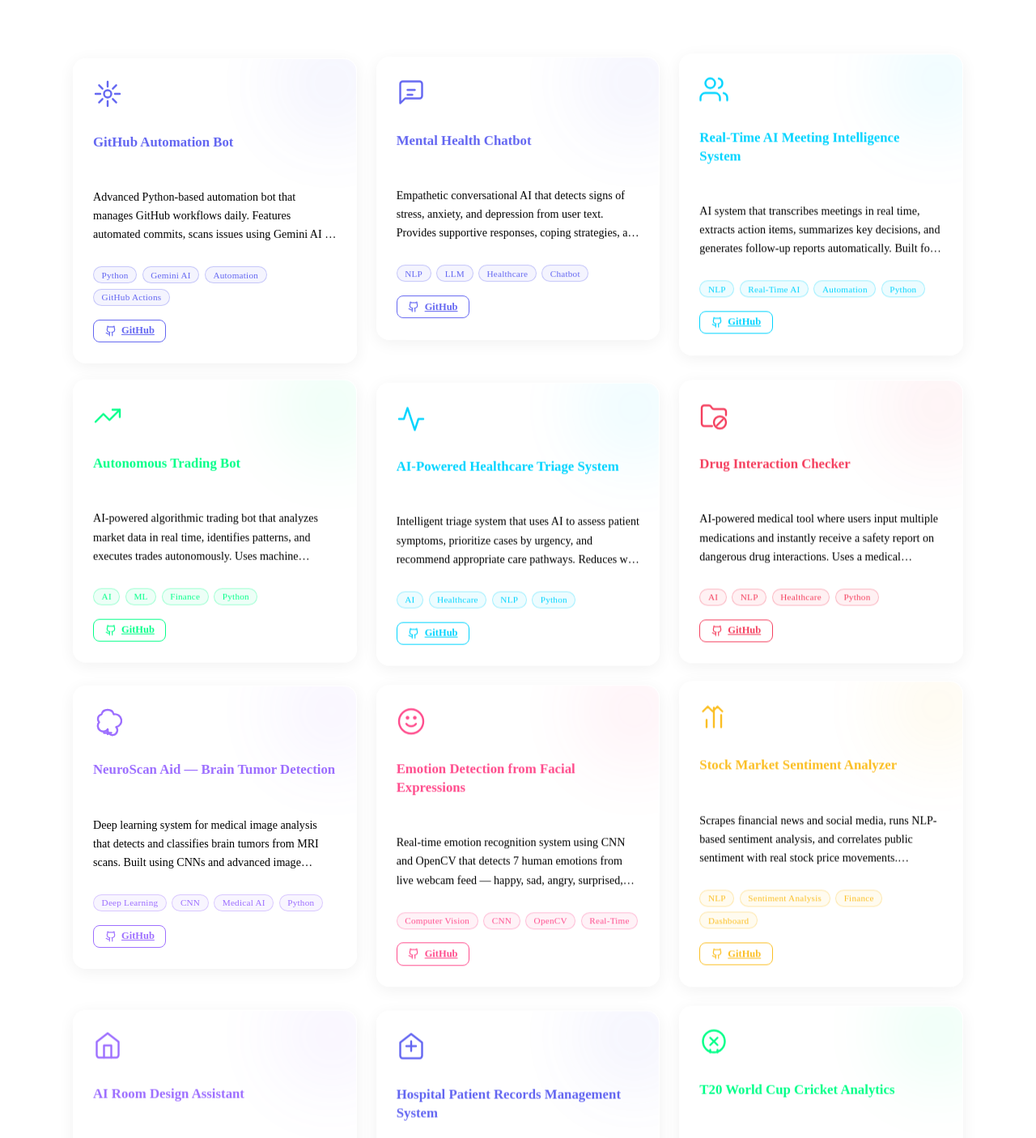
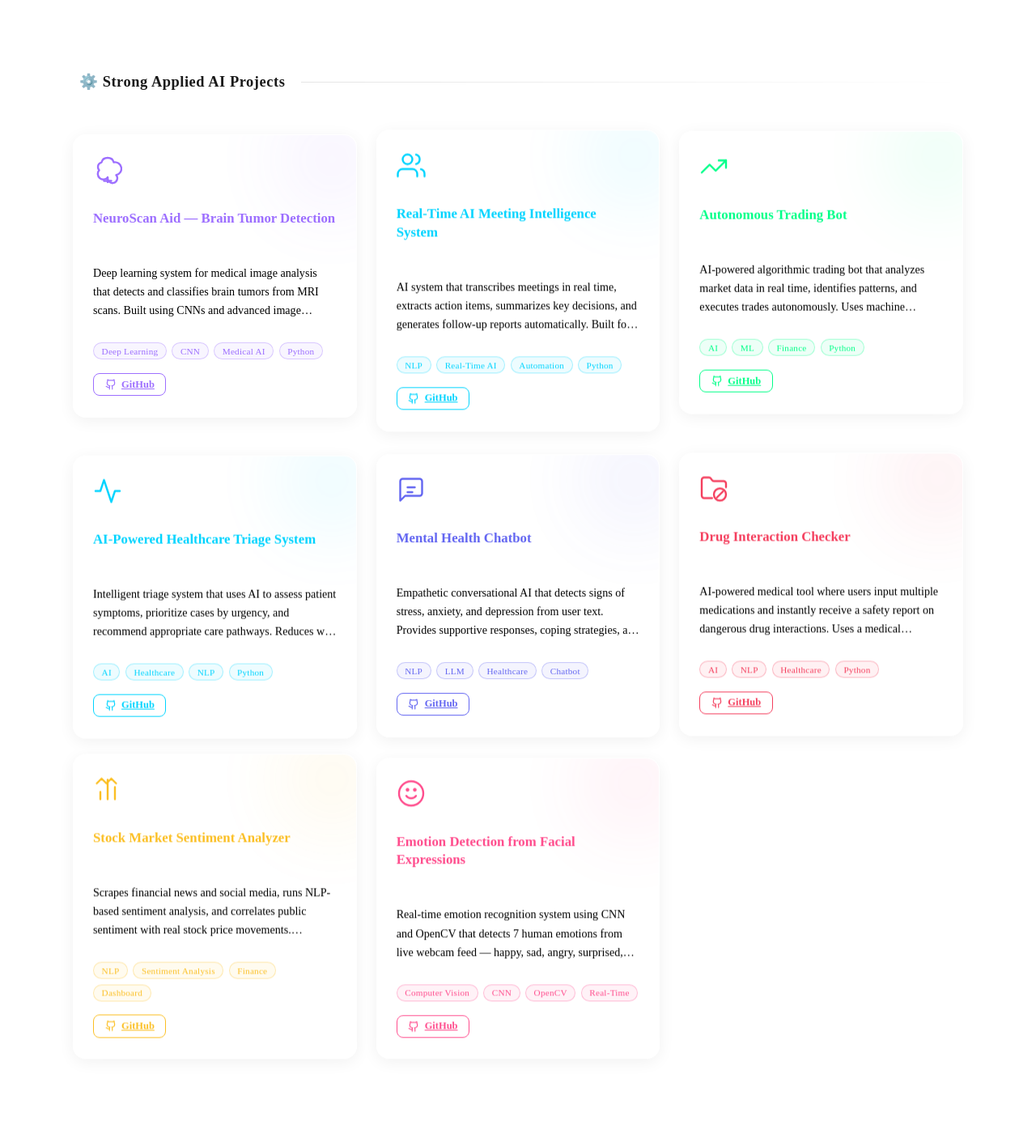
Before and after one commit to rishavm003/rishav-portfolio, a React (Vite) app: page / in a window 1280 px wide. Shown: the part 3920-5326 px from the top of the page at 81% size. Built offline with nearby package versions, Linux system fonts and the light colour scheme; no server answers; the HTML template or start-up script is replaced by a standard one.

Commit message:
feat: rearrange projects into categories with headers

```diff
--- a/src/data/portfolioData.js
+++ b/src/data/portfolioData.js
@@ -40,24 +40,15 @@ export const portfolioData = {
   },
   projects: [
     {
-      title: "GitHub Automation Bot",
-      description: "Advanced Python-based automation bot that manages GitHub workflows daily. Features automated commits, scans issues using Gemini AI to generate intelligent draft replies, and produces detailed daily performance reports.",
-      tags: ["Python", "Gemini AI", "Automation", "GitHub Actions"],
-      github: "https://github.com/rishavm003/Github-Automation",
-      accent: "#6366f1",
-      icon: "automation",
+      title: "NeuroScan Aid — Brain Tumor Detection",
+      description: "Deep learning system for medical image analysis that detects and classifies brain tumors from MRI scans. Built using CNNs and advanced image processing techniques, achieving high accuracy to assist radiologists in faster and more reliable diagnosis.",
+      tags: ["Deep Learning", "CNN", "Medical AI", "Python"],
+      github: "https://github.com/rishavm003/Medical-Image-Analysis",
+      accent: "#9d6fff",
+      icon: "brain",
+      category: "⚙️ Strong Applied AI Projects",
       floatDuration: "7s",
-      floatDelay: "0.2s"
-    },
-    {
-      title: "Mental Health Chatbot",
-      description: "Empathetic conversational AI that detects signs of stress, anxiety, and depression from user text. Provides supportive responses, coping strategies, and recommends professional resources when needed.",
-      tags: ["NLP", "LLM", "Healthcare", "Chatbot"],
-      github: "https://github.com/rishavm003/Mental-Health-Chatbot",
-      accent: "#6366f1",
-      icon: "chatbot",
-      floatDuration: "6.5s",
-      floatDelay: "1.6s"
+      floatDelay: "0s"
     },
     {
       title: "Real-Time AI Meeting Intelligence System",
@@ -66,6 +57,7 @@ export const portfolioData = {
       github: "https://github.com/rishavm003/Real-Time-AI-Meeting-Intelligence-System",
       accent: "#00d4ff",
       icon: "meeting",
+      category: "⚙️ Strong Applied AI Projects",
       floatDuration: "6s",
       floatDelay: "3s"
     },
@@ -76,6 +68,7 @@ export const portfolioData = {
       github: "https://github.com/rishavm003/Autonomous-Trading-Bot",
       accent: "#00ff88",
       icon: "trading",
+      category: "⚙️ Strong Applied AI Projects",
       floatDuration: "8s",
       floatDelay: "1.2s"
     },
@@ -86,8 +79,20 @@ export const portfolioData = {
       github: "https://github.com/rishavm003/AI-Powered-Healthcare-Triage-System",
       accent: "#00d4ff",
       icon: "health",
+      category: "⚙️ Strong Applied AI Projects",
       floatDuration: "6s",
       floatDelay: "0.4s"
+    },
+    {
+      title: "Mental Health Chatbot",
+      description: "Empathetic conversational AI that detects signs of stress, anxiety, and depression from user text. Provides supportive responses, coping strategies, and recommends professional resources when needed.",
+      tags: ["NLP", "LLM", "Healthcare", "Chatbot"],
+      github: "https://github.com/rishavm003/Mental-Health-Chatbot",
+      accent: "#6366f1",
+      icon: "chatbot",
+      category: "⚙️ Strong Applied AI Projects",
+      floatDuration: "6.5s",
+      floatDelay: "1.6s"
     },
     {
       title: "Drug Interaction Checker",
@@ -96,18 +101,20 @@ export const portfolioData = {
       github: "https://github.com/rishavm003/Drug-Interaction-Checker",
       accent: "#f43f5e",
       icon: "drug",
+      category: "⚙️ Strong Applied AI Projects",
       floatDuration: "9s",
       floatDelay: "0.2s"
     },
     {
-      title: "NeuroScan Aid — Brain Tumor Detection",
-      description: "Deep learning system for medical image analysis that detects and classifies brain tumors from MRI scans. Built using CNNs and advanced image processing techniques, achieving high accuracy to assist radiologists in faster and more reliable diagnosis.",
-      tags: ["Deep Learning", "CNN", "Medical AI", "Python"],
-      github: "https://github.com/rishavm003/Medical-Image-Analysis",
-      accent: "#9d6fff",
-      icon: "brain",
-      floatDuration: "7s",
-      floatDelay: "0s"
+      title: "Stock Market Sentiment Analyzer",
+      description: "Scrapes financial news and social media, runs NLP-based sentiment analysis, and correlates public sentiment with real stock price movements. Visualized as an interactive analytics dashboard for investors.",
+      tags: ["NLP", "Sentiment Analysis", "Finance", "Dashboard"],
+      github: "https://github.com/rishavm003/Stock-Market-Sentiment-Analyzer",
+      accent: "#fbbf24",
+      icon: "sentiment",
+      category: "⚙️ Strong Applied AI Projects",
+      floatDuration: "7.5s",
+      floatDelay: "2s"
     },
     {
       title: "Emotion Detection from Facial Expressions",
@@ -116,18 +123,42 @@ export const portfolioData = {
       github: "https://github.com/rishavm003/Emotion-Detection-from-Facial-Expressions",
       accent: "#ff4d8d",
       icon: "emotion",
+      category: "⚙️ Strong Applied AI Projects",
       floatDuration: "5.5s",
       floatDelay: "0.8s"
     },
     {
-      title: "Stock Market Sentiment Analyzer",
-      description: "Scrapes financial news and social media, runs NLP-based sentiment analysis, and correlates public sentiment with real stock price movements. Visualized as an interactive analytics dashboard for investors.",
-      tags: ["NLP", "Sentiment Analysis", "Finance", "Dashboard"],
-      github: "https://github.com/rishavm003/Stock-Market-Sentiment-Analyzer",
+      title: "T20 World Cup Cricket Analytics",
+      description: "End-to-end data analytics project on T20 World Cup cricket data. Analyzes player performance, team strategies, match outcomes, and batting/bowling statistics using Python and interactive visualizations.",
+      tags: ["Data Analytics", "Python", "Sports Analytics"],
+      github: "https://github.com/rishavm003/-T20-world-cup-cricket-data-analytics-",
+      accent: "#00ff88",
+      icon: "cricket",
+      category: "📊 Data / Analytics + Mid-Level Projects",
+      floatDuration: "8.5s",
+      floatDelay: "1.8s"
+    },
+    {
+      title: "Blinkit Sales Analysis Dashboard",
+      description: "Comprehensive Power BI dashboard analyzing Blinkit's sales performance across item categories, outlet types, and key business metrics. Provides actionable insights for data-driven business decision-making.",
+      tags: ["Power BI", "Data Analytics", "Dashboard"],
+      github: "https://github.com/rishavm003/Blinkit-Sales-Analysis",
       accent: "#fbbf24",
-      icon: "sentiment",
-      floatDuration: "7.5s",
-      floatDelay: "2s"
+      icon: "dashboard",
+      category: "📊 Data / Analytics + Mid-Level Projects",
+      floatDuration: "5s",
+      floatDelay: "2.5s"
+    },
+    {
+      title: "GitHub Automation Bot",
+      description: "Advanced Python-based automation bot that manages GitHub workflows daily. Features automated commits, scans issues using Gemini AI to generate intelligent draft replies, and produces detailed daily performance reports.",
+      tags: ["Python", "Gemini AI", "Automation", "GitHub Actions"],
+      github: "https://github.com/rishavm003/Github-Automation",
+      accent: "#6366f1",
+      icon: "automation",
+      category: "🧩 Supporting / Basic + Non-Core AI",
+      floatDuration: "7s",
+      floatDelay: "0.2s"
     },
     {
       title: "AI Room Design Assistant",
@@ -136,6 +167,7 @@ export const portfolioData = {
       github: "https://github.com/rishavm003/AI-Room-Design",
       accent: "#9d6fff",
       icon: "room",
+      category: "🧩 Supporting / Basic + Non-Core AI",
       floatDuration: "7s",
       floatDelay: "1s"
     },
@@ -146,28 +178,9 @@ export const portfolioData = {
       github: "https://github.com/rishavm003/Hospital-Patient-Records-Management-System",
       accent: "#6366f1",
       icon: "hospital",
+      category: "🧩 Supporting / Basic + Non-Core AI",
       floatDuration: "7s",
       floatDelay: "0.6s"
-    },
-    {
-      title: "T20 World Cup Cricket Analytics",
-      description: "End-to-end data analytics project on T20 World Cup cricket data. Analyzes player performance, team strategies, match outcomes, and batting/bowling statistics using Python and interactive visualizations.",
-      tags: ["Data Analytics", "Python", "Sports Analytics"],
-      github: "https://github.com/rishavm003/-T20-world-cup-cricket-data-analytics-",
-      accent: "#00ff88",
-      icon: "cricket",
-      floatDuration: "8.5s",
-      floatDelay: "1.8s"
-    },
-    {
-      title: "Blinkit Sales Analysis Dashboard",
-      description: "Comprehensive Power BI dashboard analyzing Blinkit's sales performance across item categories, outlet types, and key business metrics. Provides actionable insights for data-driven business decision-making.",
-      tags: ["Power BI", "Data Analytics", "Dashboard"],
-      github: "https://github.com/rishavm003/Blinkit-Sales-Analysis",
-      accent: "#fbbf24",
-      icon: "dashboard",
-      floatDuration: "5s",
-      floatDelay: "2.5s"
     }
   ],
   experience: [
--- a/src/sections/Projects/Projects.jsx
+++ b/src/sections/Projects/Projects.jsx
@@ -28,6 +28,7 @@ const ProjectIcon = ({ type, color }) => {
 /* ─── Section ──────────────────────────────────────────────── */
 export default function Projects() {
   const [ref, isVisible] = useScrollReveal();
+  const categories = [...new Set(portfolioData.projects.map(p => p.category))];
 
   return (
     <section id="projects" className={styles.projectsSection} ref={ref}>
@@ -39,8 +40,17 @@ export default function Projects() {
           <div className={styles.line} />
         </div>
 
+        {categories.map((cat, catIdx) => (
+          <div key={catIdx} className={styles.categorySection}>
+            <div className={styles.categoryHeader}>
+              <h3 className={styles.categoryTitle}>{cat}</h3>
+              <div className={styles.categoryLine} />
+            </div>
+
             <div className={styles.projectsGrid}>
-          {portfolioData.projects.map((project, idx) => (
+              {portfolioData.projects
+                .filter(p => p.category === cat)
+                .map((project, idx) => (
                   <div
                     key={idx}
                     className={styles.projectCard}
@@ -93,6 +103,8 @@ export default function Projects() {
                   </div>
                 ))}
             </div>
+          </div>
+        ))}
 
         <div className={styles.viewAllWrap}>
           <a
--- a/src/sections/Projects/Projects.module.css
+++ b/src/sections/Projects/Projects.module.css
@@ -60,6 +60,44 @@
 
 @media (max-width: 580px) {
   .projectsGrid { grid-template-columns: 1fr; }
+}
+
+/* ── Category Sections ────────────────────────────────────────── */
+.categorySection {
+  margin-bottom: 5rem;
+  animation: fadeIn 0.8s ease-out forwards;
+}
+
+.categoryHeader {
+  display: flex;
+  align-items: center;
+  gap: 1.2rem;
+  margin-bottom: 2.2rem;
+  padding-left: 0.5rem;
+}
+
+.categoryTitle {
+  font-size: 1.15rem;
+  font-weight: 700;
+  color: var(--text-dark);
+  font-family: var(--font-mono);
+  letter-spacing: 0.03em;
+  white-space: nowrap;
+  background: linear-gradient(135deg, var(--text-dark), #666);
+  -webkit-background-clip: text;
+  background-clip: text;
+  opacity: 0.9;
+}
+
+.categoryLine {
+  flex-grow: 1;
+  height: 1px;
+  background: linear-gradient(to right, rgba(0, 0, 0, 0.1), transparent);
+}
+
+@keyframes fadeIn {
+  from { opacity: 0; transform: translateY(10px); }
+  to { opacity: 1; transform: translateY(0); }
 }
 
 /* ── Card ────────────────────────────────────────────────────── */
```
Lines whose indentation alone changed are shown as unchanged.
